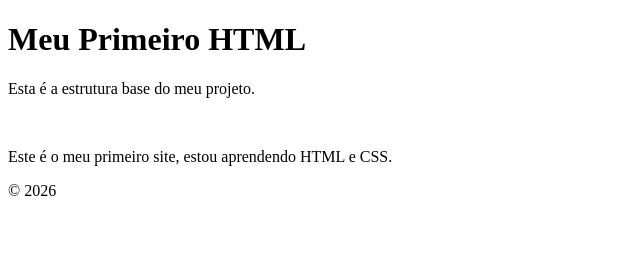
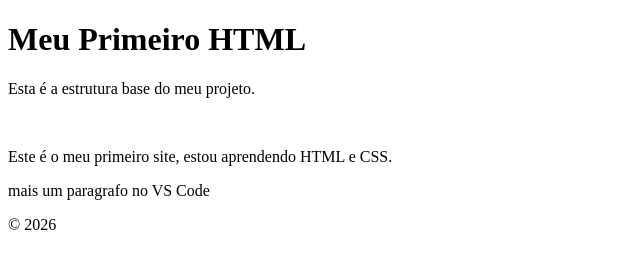
Before and after one commit to Adholpho/Ola-mundo, a plain HTML site: page SIte exercicio/index.html in a window 1280 px wide. Shown: the whole page, without its empty margins (0-640 px from the left). Drawn offline with Linux system fonts and the light colour scheme.

Commit message:
adicionado um parágrafo ao conteúdo do site

```diff
--- a/SIte exercicio/index.html
+++ b/SIte exercicio/index.html
@@ -14,6 +14,8 @@
         <p>Esta é a estrutura base do meu projeto.</p>
         <br>
         <p>Este é o meu primeiro site, estou aprendendo HTML e CSS.</p>
+         <p> mais um paragrafo no VS Code</p>
+
     </main>
 
     <footer>
```
